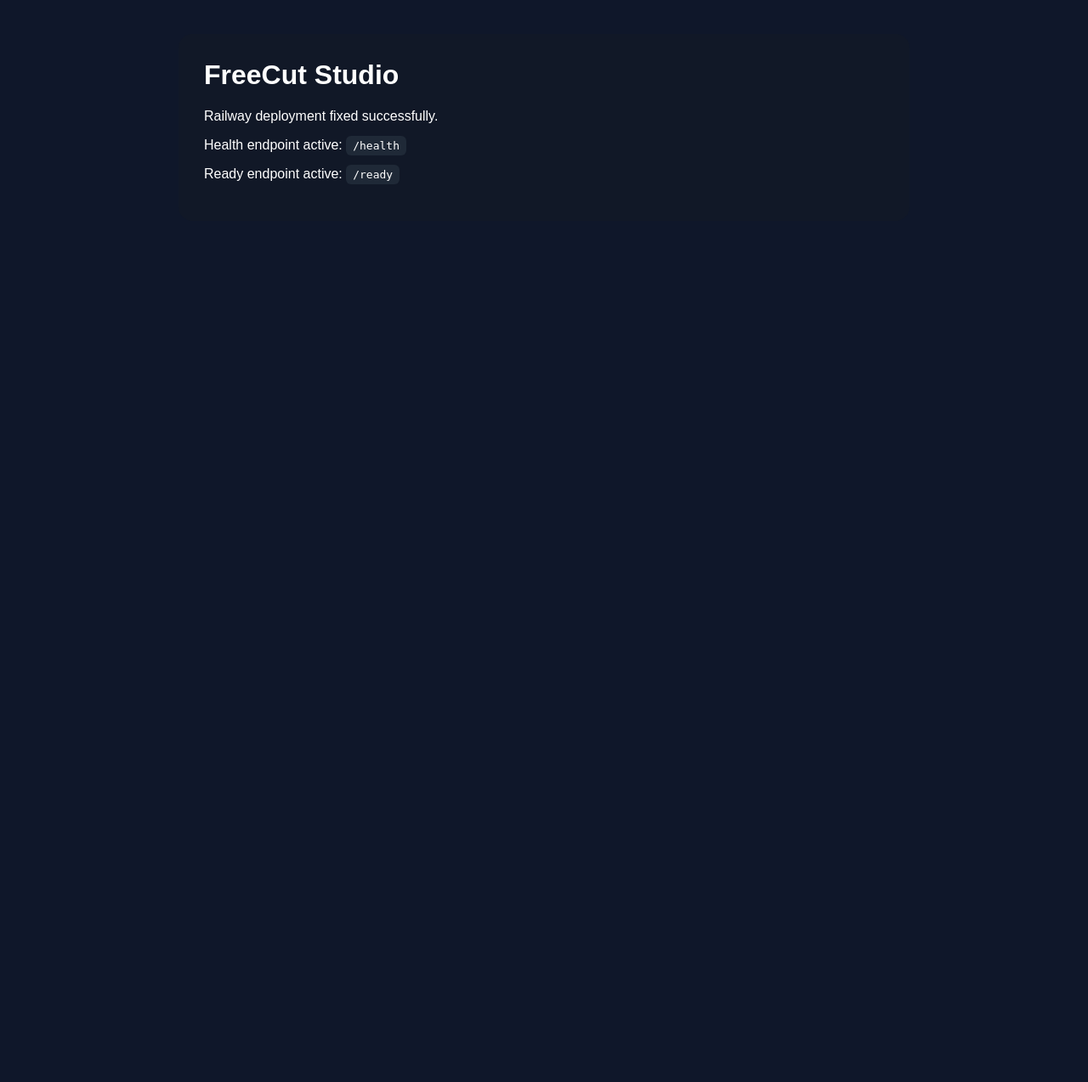
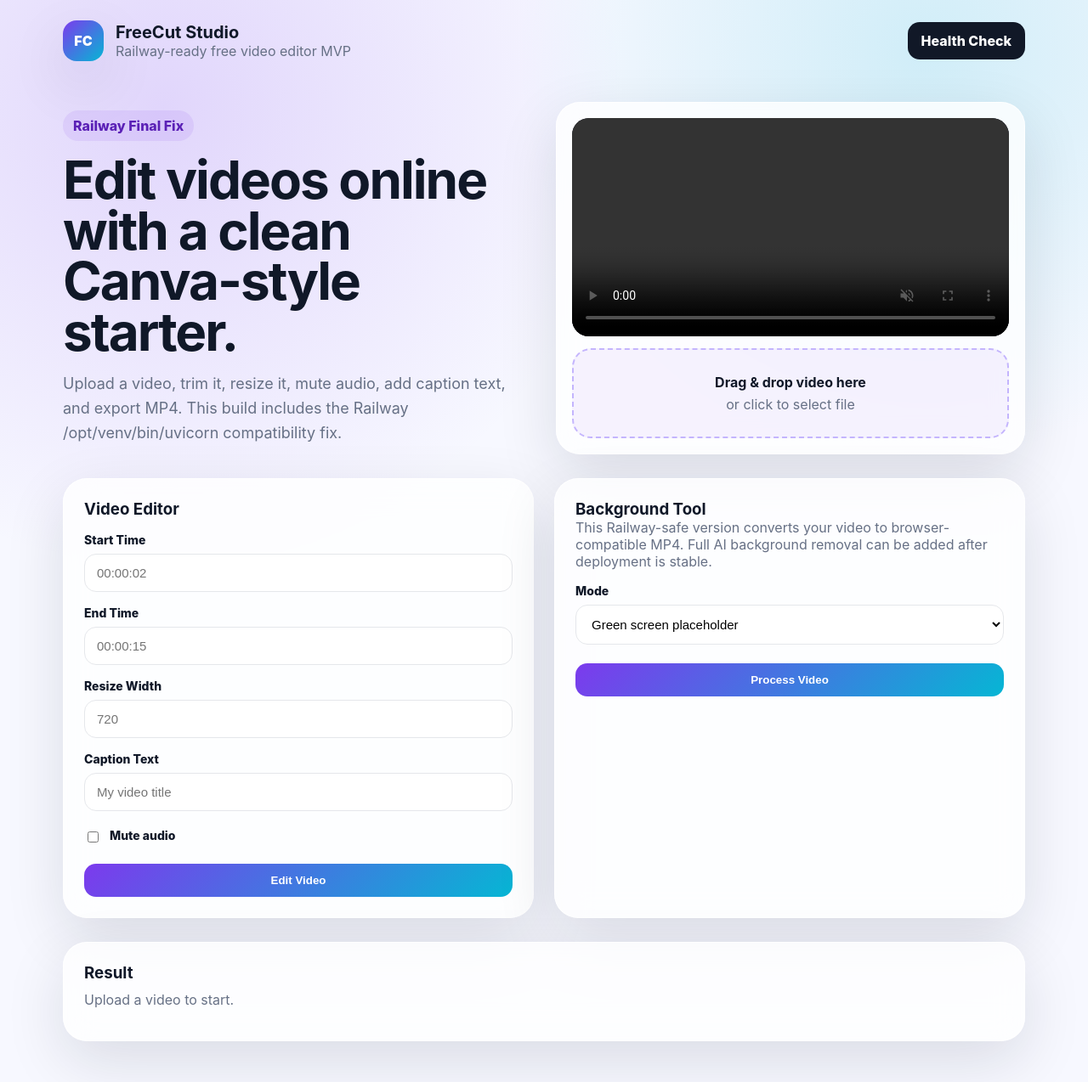
Before and after one commit to rew7277/imagetovideo, a FastAPI app: page / in a window 1280 px wide. Shown: the whole page at 85% size. Before the commit the page ends 217 px from the top, so only its background shows below. Run offline with FastAPI, Linux system fonts and the light colour scheme.

Commit message:
Add files via upload

```diff
--- a/app.py
+++ b/app.py
@@ -1,27 +1,159 @@
 import os
-from fastapi import FastAPI, Request
-from fastapi.responses import HTMLResponse, JSONResponse
+import uuid
+import shutil
+import subprocess
+from pathlib import Path
+
+from fastapi import FastAPI, Request, UploadFile, File, Form, BackgroundTasks
+from fastapi.responses import HTMLResponse, JSONResponse, FileResponse
 from fastapi.staticfiles import StaticFiles
 from fastapi.templating import Jinja2Templates
 
-app = FastAPI(title="FreeCut Studio")
+APP_NAME = "FreeCut Studio"
+BASE_DIR = Path(__file__).parent
+UPLOAD_DIR = BASE_DIR / "uploads"
+OUTPUT_DIR = BASE_DIR / "outputs"
+STATIC_DIR = BASE_DIR / "static"
+TEMPLATE_DIR = BASE_DIR / "templates"
 
-BASE_DIR = os.path.dirname(__file__)
-templates = Jinja2Templates(directory=os.path.join(BASE_DIR, "templates"))
-app.mount("/static", StaticFiles(directory=os.path.join(BASE_DIR, "static")), name="static")
+for folder in [UPLOAD_DIR, OUTPUT_DIR, STATIC_DIR, TEMPLATE_DIR]:
+    folder.mkdir(exist_ok=True)
+
+app = FastAPI(title=APP_NAME)
+app.mount("/static", StaticFiles(directory=str(STATIC_DIR)), name="static")
+templates = Jinja2Templates(directory=str(TEMPLATE_DIR))
+
 
 @app.get("/health")
 async def health():
-    return {"status": "ok", "service": "freecut"}
+    return {
+        "status": "ok",
+        "service": APP_NAME,
+        "port": os.getenv("PORT", "8080")
+    }
+
 
 @app.get("/ready")
 async def ready():
     return {"ready": True}
 
+
 @app.get("/", response_class=HTMLResponse)
 async def home(request: Request):
     return templates.TemplateResponse("index.html", {"request": request})
 
-@app.get("/api/ping")
-async def ping():
-    return JSONResponse({"message":"pong"})
+
+def cleanup_file(path: Path):
+    try:
+        if path.exists():
+            path.unlink()
+    except Exception:
+        pass
+
+
+def run_command(command: list[str]):
+    result = subprocess.run(command, stdout=subprocess.PIPE, stderr=subprocess.PIPE, text=True)
+    if result.returncode != 0:
+        raise RuntimeError(result.stderr[-3000:])
+    return result
+
+
+@app.post("/edit-video")
+async def edit_video(
+    background_tasks: BackgroundTasks,
+    file: UploadFile = File(...),
+    start_time: str = Form(""),
+    end_time: str = Form(""),
+    width: str = Form(""),
+    text: str = Form(""),
+    mute: str = Form("false")
+):
+    ext = Path(file.filename or "video.mp4").suffix or ".mp4"
+    input_file = UPLOAD_DIR / f"{uuid.uuid4().hex}{ext}"
+    output_file = OUTPUT_DIR / f"edited_{uuid.uuid4().hex}.mp4"
+
+    with input_file.open("wb") as buffer:
+        shutil.copyfileobj(file.file, buffer)
+
+    command = ["ffmpeg", "-y"]
+
+    if start_time.strip():
+        command += ["-ss", start_time.strip()]
+    if end_time.strip():
+        command += ["-to", end_time.strip()]
+
+    command += ["-i", str(input_file)]
+
+    filters = []
+
+    if width.strip().isdigit():
+        filters.append(f"scale={int(width.strip())}:-2")
+
+    if text.strip():
+        safe_text = text.strip().replace("'", "\\'").replace(":", "\\:")
+        filters.append(
+            "drawtext="
+            "fontfile=/usr/share/fonts/truetype/dejavu/DejaVuSans-Bold.ttf:"
+            f"text='{safe_text}':"
+            "x=(w-text_w)/2:y=h-(text_h*3):"
+            "fontsize=36:fontcolor=white:"
+            "box=1:boxcolor=black@0.45:boxborderw=12"
+        )
+
+    if filters:
+        command += ["-vf", ",".join(filters)]
+
+    command += ["-c:v", "libx264", "-preset", "veryfast", "-crf", "23", "-pix_fmt", "yuv420p"]
+
+    if mute.lower() == "true":
+        command += ["-an"]
+    else:
+        command += ["-c:a", "aac"]
+
+    command += [str(output_file)]
+
+    try:
+        run_command(command)
+    except Exception as exc:
+        cleanup_file(input_file)
+        return JSONResponse({"error": str(exc)}, status_code=500)
+
+    background_tasks.add_task(cleanup_file, input_file)
+    return FileResponse(output_file, media_type="video/mp4", filename="edited_video.mp4")
+
+
+@app.post("/remove-background")
+async def remove_background_placeholder(
+    background_tasks: BackgroundTasks,
+    file: UploadFile = File(...),
+    mode: str = Form("green")
+):
+    # Railway-safe placeholder background flow.
+    # This keeps deploy stable. Full AI background removal can be enabled after Railway app starts.
+    # Current behavior: converts uploaded video to browser-safe MP4.
+    ext = Path(file.filename or "video.mp4").suffix or ".mp4"
+    input_file = UPLOAD_DIR / f"{uuid.uuid4().hex}{ext}"
+    output_file = OUTPUT_DIR / f"converted_{uuid.uuid4().hex}.mp4"
+
+    with input_file.open("wb") as buffer:
+        shutil.copyfileobj(file.file, buffer)
+
+    command = [
+        "ffmpeg", "-y",
+        "-i", str(input_file),
+        "-c:v", "libx264",
+        "-preset", "veryfast",
+        "-crf", "23",
+        "-pix_fmt", "yuv420p",
+        "-c:a", "aac",
+        str(output_file)
+    ]
+
+    try:
+        run_command(command)
+    except Exception as exc:
+        cleanup_file(input_file)
+        return JSONResponse({"error": str(exc)}, status_code=500)
+
+    background_tasks.add_task(cleanup_file, input_file)
+    return FileResponse(output_file, media_type="video/mp4", filename="processed_video.mp4")
--- a/railway.json
+++ b/railway.json
@@ -5,6 +5,7 @@
     "dockerfilePath": "Dockerfile"
   },
   "deploy": {
+    "startCommand": "python -m uvicorn app:app --host 0.0.0.0 --port ${PORT:-8080}",
     "healthcheckPath": "/health",
     "healthcheckTimeout": 300,
     "restartPolicyType": "ON_FAILURE",
--- a/requirements.txt
+++ b/requirements.txt
@@ -1,3 +1,4 @@
 fastapi==0.115.6
-uvicorn[standard]==0.34.0
+uvicorn==0.34.0
+python-multipart==0.0.20
 jinja2==3.1.5
--- a/static/app.js
+++ b/static/app.js
@@ -7,81 +7,78 @@
 const statusEl = document.getElementById("status");
 const downloadLink = document.getElementById("downloadLink");
 
-function setStatus(text) {
-  statusEl.textContent = text;
+function setStatus(message) {
+  statusEl.textContent = message;
 }
 
 function handleFile(file) {
   if (!file) return;
   selectedFile = file;
   preview.src = URL.createObjectURL(file);
-  preview.style.display = "block";
   setStatus(`Selected: ${file.name}`);
 }
 
 dropzone.addEventListener("click", () => fileInput.click());
-fileInput.addEventListener("change", (e) => handleFile(e.target.files[0]));
+fileInput.addEventListener("change", e => handleFile(e.target.files[0]));
 
-dropzone.addEventListener("dragover", (e) => {
+dropzone.addEventListener("dragover", e => {
   e.preventDefault();
   dropzone.style.transform = "scale(1.01)";
 });
 dropzone.addEventListener("dragleave", () => {
   dropzone.style.transform = "scale(1)";
 });
-dropzone.addEventListener("drop", (e) => {
+dropzone.addEventListener("drop", e => {
   e.preventDefault();
   dropzone.style.transform = "scale(1)";
   handleFile(e.dataTransfer.files[0]);
 });
 
-async function postForm(url, form) {
+async function postVideo(url, form) {
   if (!selectedFile) {
     alert("Please upload a video first.");
     return;
   }
 
-  const data = new FormData(form);
-  data.append("file", selectedFile);
+  const formData = new FormData(form);
+  formData.append("file", selectedFile);
 
   if (form.id === "editForm") {
-    data.set("mute", form.querySelector("[name=mute]").checked ? "true" : "false");
+    formData.set("mute", form.querySelector("[name=mute]").checked ? "true" : "false");
   }
 
   resultVideo.style.display = "none";
   downloadLink.style.display = "none";
-  setStatus("Processing video... Use small clips first on Railway.");
+  setStatus("Processing video...");
 
-  const response = await fetch(url, { method: "POST", body: data });
+  const response = await fetch(url, { method: "POST", body: formData });
 
   if (!response.ok) {
-    let message = "Processing failed.";
+    let msg = "Processing failed.";
     try {
       const err = await response.json();
-      message = err.error || message;
+      msg = err.error || msg;
     } catch (_) {}
-    setStatus(message);
+    setStatus(msg);
     return;
   }
 
   const blob = await response.blob();
-  const outUrl = URL.createObjectURL(blob);
+  const outputUrl = URL.createObjectURL(blob);
 
-  resultVideo.src = outUrl;
+  resultVideo.src = outputUrl;
   resultVideo.style.display = "block";
-
-  downloadLink.href = outUrl;
+  downloadLink.href = outputUrl;
   downloadLink.style.display = "inline-block";
-
   setStatus("Done. Preview or download your output.");
 }
 
-document.getElementById("bgForm").addEventListener("submit", (e) => {
+document.getElementById("editForm").addEventListener("submit", e => {
   e.preventDefault();
-  postForm("/remove-background", e.currentTarget);
+  postVideo("/edit-video", e.currentTarget);
 });
 
-document.getElementById("editForm").addEventListener("submit", (e) => {
+document.getElementById("bgForm").addEventListener("submit", e => {
   e.preventDefault();
-  postForm("/edit-video", e.currentTarget);
+  postVideo("/remove-background", e.currentTarget);
 });
--- a/static/styles.css
+++ b/static/styles.css
@@ -1,4 +1,138 @@
-body{font-family:Arial,sans-serif;background:#0f172a;color:#fff;margin:0;padding:40px}
-.wrap{max-width:800px;margin:auto;background:#111827;padding:30px;border-radius:16px}
-h1{margin-top:0}
-code{background:#1f2937;padding:4px 8px;border-radius:6px}
+:root {
+  --bg: #f7f8ff;
+  --text: #101828;
+  --muted: #667085;
+  --card: rgba(255,255,255,.78);
+  --line: #e5e7eb;
+  --primary: #7c3aed;
+  --secondary: #06b6d4;
+  --shadow: 0 24px 70px rgba(15,23,42,.12);
+}
+* { box-sizing: border-box; }
+body {
+  margin: 0;
+  font-family: Inter, system-ui, Arial, sans-serif;
+  color: var(--text);
+  background:
+    radial-gradient(circle at 15% 10%, rgba(124,58,237,.18), transparent 34rem),
+    radial-gradient(circle at 85% 5%, rgba(6,182,212,.16), transparent 30rem),
+    var(--bg);
+}
+.topbar {
+  max-width: 1180px;
+  margin: auto;
+  padding: 24px;
+  display: flex;
+  justify-content: space-between;
+  align-items: center;
+}
+.brand { display: flex; align-items: center; gap: 14px; }
+.logo {
+  width: 48px; height: 48px; border-radius: 16px;
+  display: grid; place-items: center;
+  color: white; font-weight: 900;
+  background: linear-gradient(135deg, var(--primary), var(--secondary));
+  box-shadow: var(--shadow);
+}
+h1, h2, h3, p { margin: 0; }
+h1 { font-size: 20px; }
+.brand p, .muted, .hero p, #status { color: var(--muted); }
+.chip, button, #downloadLink {
+  text-decoration: none;
+  border: 0;
+  border-radius: 14px;
+  padding: 12px 16px;
+  color: white;
+  background: #111827;
+  font-weight: 800;
+  cursor: pointer;
+}
+.container { max-width: 1180px; margin: auto; padding: 0 24px 48px; }
+.hero {
+  display: grid;
+  grid-template-columns: 1fr 1fr;
+  gap: 28px;
+  align-items: center;
+  margin-top: 24px;
+}
+.pill {
+  display: inline-block;
+  padding: 8px 12px;
+  border-radius: 999px;
+  color: #5b21b6;
+  background: rgba(124,58,237,.1);
+  font-weight: 800;
+  margin-bottom: 16px;
+}
+.hero h2 {
+  font-size: clamp(34px, 5vw, 62px);
+  line-height: .96;
+  letter-spacing: -2px;
+}
+.hero p { margin-top: 18px; font-size: 18px; line-height: 1.6; }
+.card, .panel, .result {
+  background: var(--card);
+  border: 1px solid rgba(255,255,255,.8);
+  box-shadow: var(--shadow);
+  border-radius: 28px;
+  backdrop-filter: blur(18px);
+}
+.card { padding: 18px; }
+video {
+  width: 100%;
+  max-height: 430px;
+  background: #0f172a;
+  border-radius: 20px;
+  display: block;
+}
+.dropzone {
+  margin-top: 14px;
+  padding: 28px;
+  border: 2px dashed #c4b5fd;
+  border-radius: 22px;
+  background: rgba(124,58,237,.06);
+  display: grid;
+  place-items: center;
+  gap: 6px;
+  text-align: center;
+  cursor: pointer;
+}
+.dropzone input { display: none; }
+.dropzone span { color: var(--muted); }
+.grid {
+  margin-top: 28px;
+  display: grid;
+  grid-template-columns: 1fr 1fr;
+  gap: 24px;
+}
+.panel, .result { padding: 24px; }
+label {
+  display: block;
+  margin-top: 16px;
+  font-weight: 800;
+  font-size: 14px;
+}
+input, select {
+  width: 100%;
+  margin-top: 8px;
+  padding: 13px 14px;
+  border-radius: 14px;
+  border: 1px solid var(--line);
+  font-size: 15px;
+  background: white;
+}
+.check { display: flex; align-items: center; gap: 10px; }
+.check input { width: auto; }
+button {
+  width: 100%;
+  margin-top: 22px;
+  background: linear-gradient(135deg, var(--primary), var(--secondary));
+}
+.result { margin-top: 28px; }
+#resultVideo, #downloadLink { display: none; }
+#status { margin: 10px 0 14px; }
+#downloadLink { width: fit-content; margin-top: 16px; }
+@media (max-width: 850px) {
+  .hero, .grid { grid-template-columns: 1fr; }
+  .topbar { flex-direction: column; align-items: flex-start; gap: 16px; }
+}
--- a/templates/index.html
+++ b/templates/index.html
@@ -1,17 +1,93 @@
 <!doctype html>
-<html>
+<html lang="en">
 <head>
-<meta charset="utf-8">
-<meta name="viewport" content="width=device-width,initial-scale=1">
-<title>FreeCut Studio</title>
-<link rel="stylesheet" href="/static/styles.css">
+  <meta charset="utf-8"/>
+  <meta name="viewport" content="width=device-width,initial-scale=1"/>
+  <title>FreeCut Studio</title>
+  <link rel="stylesheet" href="/static/styles.css"/>
 </head>
 <body>
-<div class="wrap">
-<h1>FreeCut Studio</h1>
-<p>Railway deployment fixed successfully.</p>
-<p>Health endpoint active: <code>/health</code></p>
-<p>Ready endpoint active: <code>/ready</code></p>
-</div>
+  <header class="topbar">
+    <div class="brand">
+      <div class="logo">FC</div>
+      <div>
+        <h1>FreeCut Studio</h1>
+        <p>Railway-ready free video editor MVP</p>
+      </div>
+    </div>
+    <a href="/health" class="chip">Health Check</a>
+  </header>
+
+  <main class="container">
+    <section class="hero">
+      <div>
+        <span class="pill">Railway Final Fix</span>
+        <h2>Edit videos online with a clean Canva-style starter.</h2>
+        <p>
+          Upload a video, trim it, resize it, mute audio, add caption text, and export MP4.
+          This build includes the Railway /opt/venv/bin/uvicorn compatibility fix.
+        </p>
+      </div>
+
+      <div class="card">
+        <video id="preview" controls muted></video>
+        <div class="dropzone" id="dropzone">
+          <input id="fileInput" type="file" accept="video/*"/>
+          <strong>Drag & drop video here</strong>
+          <span>or click to select file</span>
+        </div>
+      </div>
+    </section>
+
+    <section class="grid">
+      <form class="panel" id="editForm">
+        <h3>Video Editor</h3>
+
+        <label>Start Time</label>
+        <input name="start_time" placeholder="00:00:02"/>
+
+        <label>End Time</label>
+        <input name="end_time" placeholder="00:00:15"/>
+
+        <label>Resize Width</label>
+        <input name="width" placeholder="720"/>
+
+        <label>Caption Text</label>
+        <input name="text" placeholder="My video title"/>
+
+        <label class="check">
+          <input name="mute" type="checkbox"/>
+          Mute audio
+        </label>
+
+        <button type="submit">Edit Video</button>
+      </form>
+
+      <form class="panel" id="bgForm">
+        <h3>Background Tool</h3>
+        <p class="muted">
+          This Railway-safe version converts your video to browser-compatible MP4.
+          Full AI background removal can be added after deployment is stable.
+        </p>
+
+        <label>Mode</label>
+        <select name="mode">
+          <option value="green">Green screen placeholder</option>
+          <option value="convert">Convert only</option>
+        </select>
+
+        <button type="submit">Process Video</button>
+      </form>
+    </section>
+
+    <section class="result">
+      <h3>Result</h3>
+      <p id="status">Upload a video to start.</p>
+      <video id="resultVideo" controls></video>
+      <a id="downloadLink" download>Download Output</a>
+    </section>
+  </main>
+
+<script src="/static/app.js"></script>
 </body>
 </html>
```
Also changed, not shown: README.md, 1 other file.
